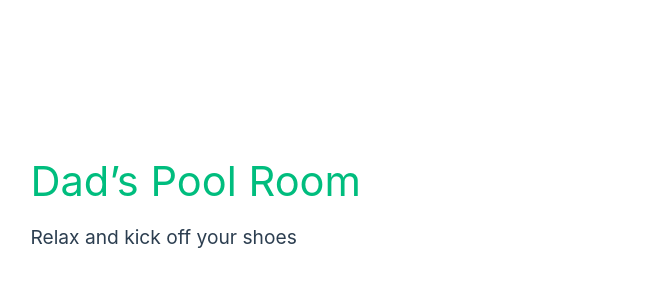
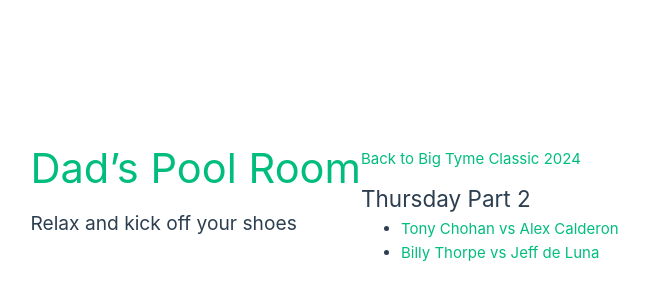
Before and after one commit to mekane84/dads-pool-room, a Vue app: page /2024bigtymeclassic/one-pocket/thursday-2 in a window 1280 px wide. Shown: the part 194-494 px from the top of the page, without its empty margins (279-928 px from the left). Built offline with nearby package versions, Linux system fonts and the light colour scheme.

Commit message:
add a couple more big tyme classic matches

```diff
--- a/src/router/index.js
+++ b/src/router/index.js
@@ -25,6 +25,9 @@ import TheRack2024SemiFinal from "@/views/2024therack/TheRack2024SemiFinal.vue";
 import TheRack2024PartFive from "@/views/2024therack/TheRack2024PartFive.vue";
 import BigTymeClassic2024Index from "@/views/2024bigtimeclassic/BigTymeClassic2024Index.vue";
 import BTC2024OPThursday1 from "@/views/2024bigtimeclassic/onepocket/BTC2024OPThursday1.vue";
+import BTC2024OPThursday2 from "@/views/2024bigtimeclassic/onepocket/BTC2024OPThursday2.vue";
+import BTC2024OPThursday3 from "@/views/2024bigtimeclassic/onepocket/BTC2024OPThursday3.vue";
+import BTC2024OPHotSeat from "@/views/2024bigtimeclassic/onepocket/BTC2024OPHotSeat.vue";
 
 const routes = [
 
@@ -32,6 +35,9 @@ const routes = [
 
   {path: '/2024bigtymeclassic', name: 'BigTymeClassic2024Index', component: BigTymeClassic2024Index},
   {path: '/2024bigtymeclassic/one-pocket/thursday', name: 'BTC2024OPThursday1', component: BTC2024OPThursday1},
+  {path: '/2024bigtymeclassic/one-pocket/thursday-2', name: 'BTC2024OPThursday2', component: BTC2024OPThursday2},
+  {path: '/2024bigtymeclassic/one-pocket/thursday-3', name: 'BTC2024OPThursday3', component: BTC2024OPThursday3},
+  {path: '/2024bigtymeclassic/one-pocket/hot-seat', name: 'BTC2024OPHotSeat', component: BTC2024OPHotSeat},
 
   {path: '/2024therack', name: 'TheRack2024Index', component: TheRack2024Index},
   {path: '/2024therack/part1', name: 'TheRack2024PartOne', component: TheRack2024PartOne},
--- a/src/views/2024bigtimeclassic/BigTymeClassic2024Index.vue
+++ b/src/views/2024bigtimeclassic/BigTymeClassic2024Index.vue
@@ -20,9 +20,15 @@ import IconFinals from "@/components/icons/IconFinals.vue";
         <li>
           <router-link to="/2024bigtymeclassic/one-pocket/thursday">Wednesday/Thursday Part 1</router-link>
         </li>
-<!--        <li>-->
-<!--          <router-link to="/2024bigtymeclassic/one-pocket/friday">Friday</router-link>-->
-<!--        </li>-->
+        <li>
+          <router-link to="/2024bigtymeclassic/one-pocket/thursday-2">Thursday Part 2</router-link>
+        </li>
+        <li>
+          <router-link to="/2024bigtymeclassic/one-pocket/thursday-3">Thursday Part 3</router-link>
+        </li>
+        <li>
+          <router-link to="/2024bigtymeclassic/one-pocket/hot-seat">Hot Seat</router-link>
+        </li>
       </ul>
     </WelcomeItem>
   </main>
--- /dev/null
+++ b/src/views/2024bigtimeclassic/onepocket/BTC2024OPHotSeat.vue
@@ -0,0 +1,26 @@
+<script setup>
+
+</script>
+
+<template>
+  <main>
+    <div style="margin-bottom: 10px">
+      <router-link to="/2024bigtymeclassic">Back to Big Tyme Classic 2024</router-link>
+    </div>
+
+    <div>
+      <h2>One Pocket - Hot Seat Match</h2>
+      <ul>
+        <li>
+          <a href="https://poolactiontv.com/programs/sky-woodward-v-ernesto-bayaua-big-tyme-classic-2024-one-pocket-thursday-a3d052?category_id=202460" target="poolmatches">
+            Sky Woodward V Ernesto Bayaua
+          </a>
+        </li>
+      </ul>
+    </div>
+  </main>
+</template>
+
+<style scoped>
+
+</style>
--- /dev/null
+++ b/src/views/2024bigtimeclassic/onepocket/BTC2024OPThursday2.vue
@@ -0,0 +1,31 @@
+<script setup>
+
+</script>
+
+<template>
+  <main>
+    <div style="margin-bottom: 10px">
+      <router-link to="/2024bigtymeclassic">Back to Big Tyme Classic 2024</router-link>
+    </div>
+
+    <div>
+      <h2>Thursday Part 2</h2>
+      <ul>
+        <li>
+          <a href="https://poolactiontv.com/programs/tony-chohan-v-alex-calderon-big-tyme-classic-2024-one-pocket-thursday-ca967b?category_id=202460" target="poolmatches">
+            Tony Chohan vs Alex Calderon
+          </a>
+        </li>
+        <li>
+          <a href="https://poolactiontv.com/programs/billy-thorpe-v-jeffrey-de-luna-big-tyme-classic-2024-one-pocket-thursday-82afb4?category_id=202460" target="poolmatches">
+            Billy Thorpe vs Jeff de Luna
+          </a>
+        </li>
+      </ul>
+    </div>
+  </main>
+</template>
+
+<style scoped>
+
+</style>
--- /dev/null
+++ b/src/views/2024bigtimeclassic/onepocket/BTC2024OPThursday3.vue
@@ -0,0 +1,26 @@
+<script setup>
+
+</script>
+
+<template>
+  <main>
+    <div style="margin-bottom: 10px">
+      <router-link to="/2024bigtymeclassic">Back to Big Tyme Classic 2024</router-link>
+    </div>
+
+    <div>
+      <h2>Thursday Part 3</h2>
+      <ul>
+        <li>
+          <a href="https://poolactiontv.com/programs/billy-thorpe-v-roberto-gomez-big-tyme-classic-2024-one-pocket-thursday-3e7dba?category_id=202460" target="poolmatches">
+            Billy Thorpe vs Roberto Gomez
+          </a>
+        </li>
+      </ul>
+    </div>
+  </main>
+</template>
+
+<style scoped>
+
+</style>
```
